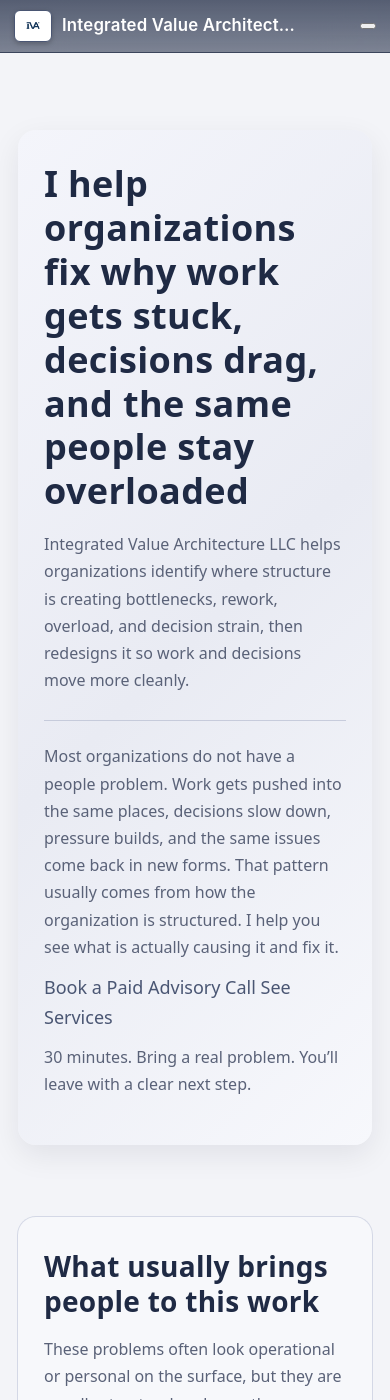
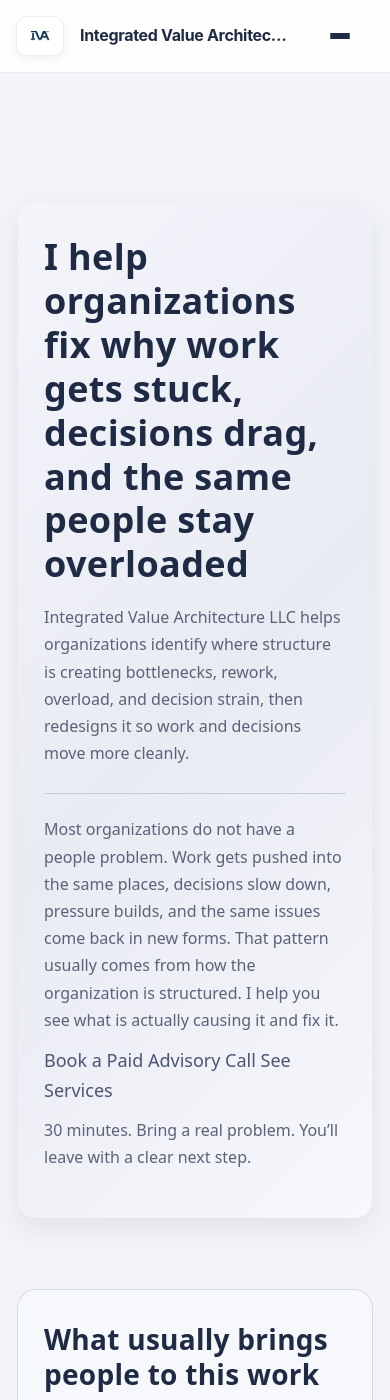
Before and after one commit to efost7873/integratedvaluearchitecture.com, a Jekyll site: the page built from index.html, in a window 390 px wide and 1400 px high. Built offline with Jekyll 4.4.1, drawn with Linux system fonts in a browser that asks for light colours.

Commit message:
Update header styles and layout
Refactor header styles for improved layout and responsiveness.

```diff
--- a/_sass/_header.scss
+++ b/_sass/_header.scss
@@ -1,72 +1,26 @@
 /* ============================================
-   IDENTITY BAR (Brand Glass)
-============================================ */
-
-.iva-identity-bar {
-  background: rgba(31, 42, 68, 0.90);
-  backdrop-filter: blur(24px);
-  -webkit-backdrop-filter: blur(24px);
-  border-bottom: 1px solid rgba(31, 42, 68, 0.62);
-  color: #FFFFFF;
-  font-size: 0.82rem;
-  padding: 6px 32px;
-  text-align: center;
-  letter-spacing: 0.3px;
-  position: fixed;
-  top: 0;
-  left: 0;
-  width: 100%;
-  z-index: 9999;
-  transition: transform 0.35s ease, opacity 0.25s ease;
-  will-change: transform;
-
-  white-space: nowrap;
-  overflow: hidden;
-  text-overflow: ellipsis;
-}
-
-/* ============================================
-   HEADER (Glass + Gradient)
+   HEADER
 ============================================ */
 
 .iva-header {
-  position: fixed;
-  top: 32px;
-  left: 0;
-  width: 100%;
-  z-index: 9998;
-  isolation: isolate;
-
-  backdrop-filter: blur(36px);
-  -webkit-backdrop-filter: blur(36px);
-
-  background: linear-gradient(
-    to bottom,
-    rgba(31, 42, 68, 0.74),
-    rgba(31, 42, 68, 0.56)
-  );
-  border-bottom: 1px solid rgba(31, 42, 68, 0.48);
-
+  position: sticky;
+  top: 0;
+  z-index: 1000;
+  background: rgba(255, 255, 255, 0.88);
+  backdrop-filter: blur(18px);
+  -webkit-backdrop-filter: blur(18px);
+  border-bottom: $iva-border-soft;
   transition:
-    transform 0.35s ease,
-    opacity 0.25s ease,
-    background-color 0.24s ease-out,
-    backdrop-filter 0.24s ease-out,
-    box-shadow 0.24s ease-out,
-    border-color 0.24s ease-out,
-    padding 0.24s ease-out;
-
-  will-change: transform;
+    background $iva-transition-med,
+    box-shadow $iva-transition-med,
+    border-color $iva-transition-med,
+    transform $iva-transition-med;
 }
 
 .iva-header.scrolled {
-  background: linear-gradient(
-    to bottom,
-    rgba(31, 42, 68, 0.88),
-    rgba(31, 42, 68, 0.78)
-  );
-  box-shadow: 0 8px 26px rgba(0, 0, 0, 0.38);
-  border-color: rgba(31, 42, 68, 0.62);
+  background: rgba(255, 255, 255, 0.94);
+  box-shadow: $iva-shadow-header;
+  border-bottom: $iva-border-mid;
 }
 
 /* ============================================
@@ -74,45 +28,48 @@
 ============================================ */
 
 .iva-header-inner {
-  max-width: 1120px;
+  max-width: $iva-site-max-width;
+  min-height: $iva-header-height;
   margin: 0 auto;
-  padding: 14px 32px;
+  padding: 0 $space-6;
   display: flex;
+  align-items: center;
   justify-content: space-between;
-  align-items: center;
-  gap: 20px;
-  transition: padding 0.24s ease-out;
+  gap: $space-5;
 }
 
-.iva-header-brand {
+.iva-header-brand,
+.iva-header-brand-link {
+  display: inline-flex;
+  align-items: center;
+  gap: $space-4;
+  min-width: 0;
+  text-decoration: none;
+}
+
+.iva-header-brand-text {
   display: flex;
-  align-items: center;
-  gap: 14px;
+  flex-direction: column;
   min-width: 0;
 }
 
-/* Added to support clickable logo without changing layout */
-.iva-header-brand-link {
-  display: inline-flex;
-  align-items: center;
-}
-
 .iva-header-logo {
-  height: 40px;
-  background: #FFFFFF;
+  height: 46px;
+  width: auto;
+  display: block;
+  background: $iva-neutral-0;
   padding: 6px 10px;
-  border-radius: 6px;
-  border: 1px solid #4A5673;
-  box-shadow: 0 2px 5px rgba(0,0,0,0.22);
-  transition: height 0.24s ease-out;
+  border-radius: $iva-radius-sm;
+  border: $iva-border-soft;
+  box-shadow: $iva-shadow-xs;
 }
 
 .iva-header-title {
-  font-size: 1.4rem;
-  font-weight: 600;
-  color: #FFFFFF;
-  letter-spacing: 0.4px;
-  transition: font-size 0.24s ease-out;
+  color: $iva-deep-governance-blue;
+  font-size: 1.15rem;
+  font-weight: 650;
+  letter-spacing: -0.02em;
+  line-height: 1.1;
   white-space: nowrap;
 }
 
@@ -122,260 +79,168 @@
 
 .iva-header-nav {
   display: flex;
-  gap: 32px;
-  font-size: 1.05rem;
-  align-items: center; /* alignment fix */
+  align-items: center;
+  gap: $space-5;
+  margin-left: auto;
 }
 
 .iva-header-link {
-  color: rgba(255,255,255,0.88);
+  position: relative;
+  display: inline-flex;
+  align-items: center;
+  color: $iva-text-strong;
   text-decoration: none;
-  position: relative;
-  padding-bottom: 2px;
-  transition: color 0.18s ease-out;
-  line-height: 1; /* alignment fix */
+  font-size: 0.98rem;
+  font-weight: 500;
+  line-height: 1;
+  padding: 8px 0;
+  transition: color $iva-transition-fast, opacity $iva-transition-fast;
 }
 
-.iva-header-link:hover {
-  color: #FFFFFF;
+.iva-header-link:hover,
+.iva-header-link:focus {
+  color: $iva-deep-governance-blue;
+  opacity: 1;
 }
 
 .iva-header-link::after {
   content: "";
   position: absolute;
   left: 0;
-  bottom: -3px;
+  bottom: -2px;
   width: 0;
   height: 2px;
-  background: #FFFFFF;
-  transform: translateY(1px);
-  transition: width 0.16s cubic-bezier(0.4, 0, 0.2, 1);
+  background: $iva-civic-amber;
+  border-radius: 999px;
+  transition: width $iva-transition-fast;
 }
 
-.iva-header-link:hover::after {
+.iva-header-link:hover::after,
+.iva-header-link:focus::after {
   width: 100%;
 }
 
 /* ============================================
-   LEDGERS SUBMENU (details/summary)
+   HEADER CTA
 ============================================ */
 
-.iva-header-details {
-  position: relative;
-  display: inline-flex;
-  align-items: center;
-}
-
-/* Make summary behave like nav links */
-.iva-header-summary {
-  list-style: none;
-  cursor: pointer;
-  user-select: none;
-
-  display: inline-flex;
-  align-items: center;
-
-  color: rgba(255,255,255,0.88);
-  font-size: 1.05rem;
-  position: relative;
-
-  padding-bottom: 2px;
-  padding-left: 0;
-  margin: 0;
-
-  transition: color 0.18s ease-out;
-  line-height: 1; /* alignment fix */
-}
-
-/* Chrome/Safari marker */
-.iva-header-summary::-webkit-details-marker {
-  display: none;
-}
-
-.iva-header-summary:hover {
-  color: #FFFFFF;
-}
-
-/* Add a subtle caret */
-.iva-header-summary::before {
-  content: "▾";
-  display: inline-block;
-  margin-left: 8px;
-  font-size: 0.85em;
-  transform: translateY(-1px);
-  opacity: 0.9;
-}
-
-/* Desktop dropdown panel */
-.iva-header-submenu {
-  display: none;
-  position: absolute;
-  top: calc(100% + 14px);
-  left: 0;
-  min-width: 240px;
-
-  padding: 10px;
-  border-radius: 12px;
-
-  background: rgba(31, 42, 68, 0.96);
-  backdrop-filter: blur(28px);
-  -webkit-backdrop-filter: blur(28px);
-
-  border: 1px solid rgba(255,255,255,0.14);
-  box-shadow: 0 18px 36px rgba(0, 0, 0, 0.28);
-
-  z-index: 9999;
-}
-
-/* Show submenu when open */
-.iva-header-details[open] .iva-header-submenu {
-  display: block;
-}
-
-.iva-header-sublink {
-  display: block;
-  padding: 10px 10px;
-  border-radius: 10px;
+.iva-header-cta {
+  margin-left: $space-2;
+  white-space: nowrap;
   text-decoration: none;
-
-  color: rgba(255,255,255,0.90);
-  transition: background 0.14s ease-out, color 0.14s ease-out;
-}
-
-.iva-header-sublink:hover,
-.iva-header-sublink:focus {
-  color: #FFFFFF;
-  background: rgba(255,255,255,0.10);
-  outline: none;
-}
-
-/* Underline behavior consistent with other nav items */
-.iva-header-details .iva-header-summary::after {
-  content: "";
-  position: absolute;
-  left: 0;
-  bottom: -3px;
-  width: 0;
-  height: 2px;
-  background: #FFFFFF;
-  transform: translateY(1px);
-  transition: width 0.16s cubic-bezier(0.4, 0, 0.2, 1);
-}
-
-.iva-header-details:hover .iva-header-summary::after,
-.iva-header-details[open] .iva-header-summary::after {
-  width: 100%;
+  box-shadow: none;
 }
 
 /* ============================================
-   TABLET LAYOUT
+   MOBILE TOGGLE
 ============================================ */
 
-@media (max-width: 980px) {
+.iva-header-toggle {
+  display: none;
+  appearance: none;
+  border: 0;
+  background: transparent;
+  padding: 0;
+  width: 44px;
+  height: 44px;
+  align-items: center;
+  justify-content: center;
+  flex-direction: column;
+  gap: 5px;
+  cursor: pointer;
+}
+
+.iva-header-toggle span {
+  display: block;
+  width: 20px;
+  height: 2px;
+  background: $iva-deep-governance-blue;
+  border-radius: 999px;
+  transition: transform $iva-transition-fast, opacity $iva-transition-fast;
+}
+
+.iva-header-toggle[aria-expanded="true"] span:nth-child(1) {
+  transform: translateY(7px) rotate(45deg);
+}
+
+.iva-header-toggle[aria-expanded="true"] span:nth-child(2) {
+  opacity: 0;
+}
+
+.iva-header-toggle[aria-expanded="true"] span:nth-child(3) {
+  transform: translateY(-7px) rotate(-45deg);
+}
+
+/* ============================================
+   TABLET
+============================================ */
+
+@media (max-width: 1080px) {
   .iva-header-inner {
-    flex-wrap: wrap;
-    padding: 12px 24px;
-    gap: 16px;
+    padding: 0 $space-5;
+    gap: $space-4;
   }
 
-  .iva-header-logo {
-    height: 36px;
+  .iva-header-nav {
+    gap: $space-4;
   }
 
   .iva-header-title {
-    font-size: 1.25rem;
+    font-size: 1.05rem;
   }
 
-  .iva-header-nav {
-    gap: 18px;
-    font-size: 0.95rem;
-  }
-
-  .iva-header-summary {
+  .iva-header-link {
     font-size: 0.95rem;
   }
 }
 
 /* ============================================
-   MOBILE LAYOUT
+   MOBILE
 ============================================ */
 
-.iva-header-toggle {
-  display: none;
-  font-size: 1.9rem;
-  color: #FFFFFF;
-  cursor: pointer;
-}
-
-@media (max-width: 900px) {
-  body .iva-identity-bar {
-    display: none !important;
-    visibility: hidden !important;
-  }
-
-  body .iva-header {
-    top: 0 !important;
-  }
-}
-
-@media (max-width: 780px) {
-
-  .iva-header-toggle {
-    display: block;
+@media (max-width: 820px) {
+  .iva-header {
+    backdrop-filter: blur(14px);
+    -webkit-backdrop-filter: blur(14px);
   }
 
   .iva-header-inner {
-    padding: 10px 14px;
-    flex-wrap: nowrap;
-    align-items: center;
-    justify-content: space-between;
-    gap: 12px;
-
-    position: relative;
-  }
-
-  .iva-header-brand {
-    gap: 10px;
+    min-height: $iva-header-height-mobile;
+    padding: 0 $space-4;
+    gap: $space-3;
   }
 
   .iva-header-logo {
-    height: 32px;
-    padding: 5px 8px;
+    height: 40px;
+    padding: 5px 9px;
   }
 
   .iva-header-title {
-    font-size: 1.05rem;
-    letter-spacing: 0.2px;
+    font-size: 1rem;
+    max-width: 54vw;
     overflow: hidden;
     text-overflow: ellipsis;
-    max-width: 62vw;
+  }
+
+  .iva-header-toggle {
+    display: inline-flex;
+    margin-left: auto;
   }
 
   .iva-header-nav {
     position: absolute;
-    top: 100%;
-    left: 0;
-    right: 0;
-
+    top: calc(100% + 1px);
+    left: $space-3;
+    right: $space-3;
     display: none;
     flex-direction: column;
-
-    align-items: flex-start;
-    justify-content: flex-start;
-    text-align: left;
-
+    align-items: stretch;
     gap: 0;
-    padding: 12px 14px 14px;
-    margin: 0;
-
-    background: rgba(31, 42, 68, 0.94);
-    backdrop-filter: blur(28px);
-    -webkit-backdrop-filter: blur(28px);
-
-    border-top: 1px solid rgba(255,255,255,0.12);
-    border-bottom: 1px solid rgba(31, 42, 68, 0.62);
-
-    box-shadow: 0 18px 36px rgba(0, 0, 0, 0.28);
+    padding: $space-3;
+    background: rgba(255, 255, 255, 0.98);
+    border: $iva-border-soft;
+    border-radius: $iva-radius-md;
+    box-shadow: $iva-shadow-md;
   }
 
   .iva-header-nav.is-open {
@@ -384,79 +249,24 @@
 
   .iva-header-link {
     width: 100%;
-    padding: 10px 6px;
-    font-size: 1.02rem;
-    color: rgba(255,255,255,0.92);
-    line-height: 1.2; /* mobile readability */
+    justify-content: flex-start;
+    padding: 14px 6px;
+    font-size: 1rem;
+    border-bottom: 1px solid rgba(31, 42, 68, 0.08);
+  }
+
+  .iva-header-link:last-of-type {
+    border-bottom: 0;
   }
 
   .iva-header-link::after {
     display: none;
   }
 
-  .iva-header-link + .iva-header-link {
-    border-top: 1px solid rgba(255,255,255,0.10);
-  }
-
-  /* Mobile submenu behaves like inline list, not floating dropdown */
-  .iva-header-details {
+  .iva-header-cta {
     width: 100%;
-    display: block;
-  }
-
-  .iva-header-summary {
-    width: 100%;
-    padding: 10px 6px;
-    color: rgba(255,255,255,0.92);
-    position: relative;
-    line-height: 1.2;
-  }
-
-  .iva-header-details .iva-header-summary::after {
-    display: none;
-  }
-
-  .iva-header-submenu {
-    position: static;
-    display: none;
-
-    width: 100%;
-    min-width: 0;
-
-    padding: 6px 0 10px 10px;
-    margin: 0;
-
-    border: 0;
-    border-radius: 0;
-    box-shadow: none;
-
-    background: transparent;
-    backdrop-filter: none;
-    -webkit-backdrop-filter: none;
-  }
-
-  .iva-header-details[open] .iva-header-submenu {
-    display: block;
-  }
-
-  .iva-header-sublink {
-    width: 100%;
-    padding: 10px 6px;
-    border-radius: 0;
-    background: transparent;
-  }
-
-  .iva-header-sublink + .iva-header-sublink {
-    border-top: 1px solid rgba(255,255,255,0.10);
+    margin: $space-3 0 0;
+    text-align: center;
+    justify-content: center;
   }
 }
-
-/* ============================================
-   SLIDE-AWAY HEADER
-============================================ */
-
-.iva-identity-bar.header-hidden,
-.iva-header.header-hidden {
-  transform: translateY(-100%);
-  opacity: 0;
-}
```
